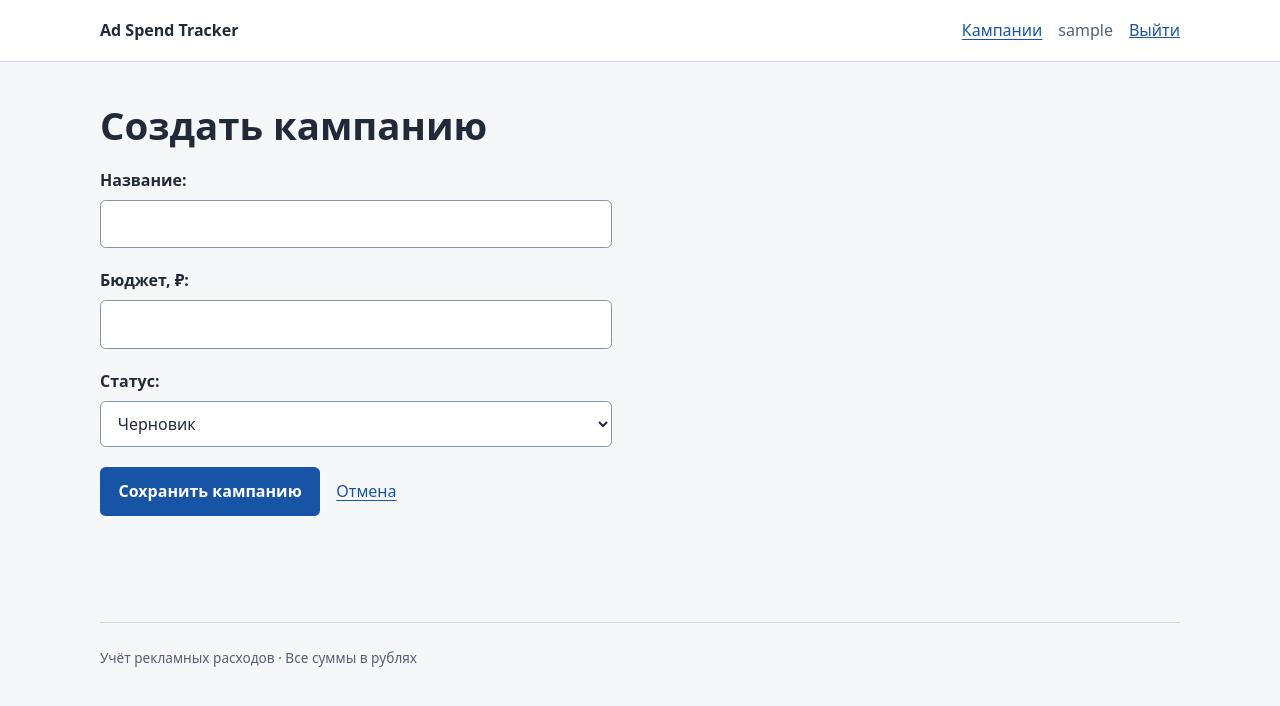
After one commit to mshqq/ad-spend-tracker, a Django app: page /campaigns/new/ in a window 1280 px wide. The commit adds this page. Shown: the top 706 px of the page. Run offline with Django 5.2, Linux system fonts and the light colour scheme; the visitor is signed in with stand-in values (Sample User, id 1).

Commit message:
feat: add campaign creation form

```diff
--- /dev/null
+++ b/campaigns/forms.py
@@ -0,0 +1,11 @@
+from django import forms
+
+from .models import Campaign
+
+
+class CampaignForm(forms.ModelForm):
+    class Meta:
+        model = Campaign
+        fields = ["name", "budget", "status"]
+        labels = {"name": "Название", "budget": "Бюджет, ₽", "status": "Статус"}
+        widgets = {"budget": forms.NumberInput(attrs={"min": "0.01", "step": "0.01"})}
--- /dev/null
+++ b/campaigns/templates/campaigns/campaign_form.html
@@ -0,0 +1,12 @@
+{% extends "base.html" %}
+{% block title %}Кампания · Ad Spend Tracker{% endblock %}
+{% block content %}
+  <section class="form-page">
+    <h1>{% if object %}Изменить кампанию{% else %}Создать кампанию{% endif %}</h1>
+    <form method="post">
+      {% csrf_token %}
+      {% include "includes/form_fields.html" %}
+      <div class="actions"><button type="submit">Сохранить кампанию</button><a href="{% url 'campaigns:list' %}">Отмена</a></div>
+    </form>
+  </section>
+{% endblock %}
--- a/campaigns/templates/campaigns/campaign_list.html
+++ b/campaigns/templates/campaigns/campaign_list.html
@@ -1,7 +1,7 @@
 {% extends "base.html" %}
 {% block title %}Кампании · Ad Spend Tracker{% endblock %}
 {% block content %}
-  <div class="page-heading"><h1>Ваши кампании</h1></div>
+  <div class="page-heading"><h1>Ваши кампании</h1><a class="button" href="{% url 'campaigns:create' %}">Создать кампанию</a></div>
   {% if campaigns %}
     <div class="table-scroll" role="region" aria-label="Кампании" tabindex="0">
       <table>
@@ -14,6 +14,6 @@
       </table>
     </div>
   {% else %}
-    <div class="empty"><h2>Кампаний пока нет</h2><p class="muted">Здесь будут ваши рекламные кампании.</p></div>
+    <div class="empty"><h2>Кампаний пока нет</h2><p class="muted">Создайте первую кампанию и задайте её бюджет.</p></div>
   {% endif %}
 {% endblock %}
--- a/campaigns/urls.py
+++ b/campaigns/urls.py
@@ -6,4 +6,5 @@ app_name = "campaigns"
 
 urlpatterns = [
     path("", views.CampaignListView.as_view(), name="list"),
+    path("campaigns/new/", views.CampaignCreateView.as_view(), name="create"),
 ]
--- a/campaigns/views.py
+++ b/campaigns/views.py
@@ -2,8 +2,9 @@ from django.contrib import messages
 from django.contrib.auth.forms import UserCreationForm
 from django.contrib.auth.mixins import LoginRequiredMixin
 from django.urls import reverse_lazy
-from django.views.generic import FormView, ListView
+from django.views.generic import CreateView, FormView, ListView
 
+from .forms import CampaignForm
 from .models import Campaign
 
 
@@ -31,3 +32,14 @@ class CampaignListView(OwnedCampaignMixin, ListView):
 
     def get_queryset(self):
         return super().get_queryset().order_by("-created_at", "-pk")
+
+
+class CampaignCreateView(LoginRequiredMixin, CreateView):
+    model = Campaign
+    form_class = CampaignForm
+    template_name = "campaigns/campaign_form.html"
+    success_url = reverse_lazy("campaigns:list")
+
+    def form_valid(self, form):
+        form.instance.owner = self.request.user
+        return super().form_valid(form)
```
